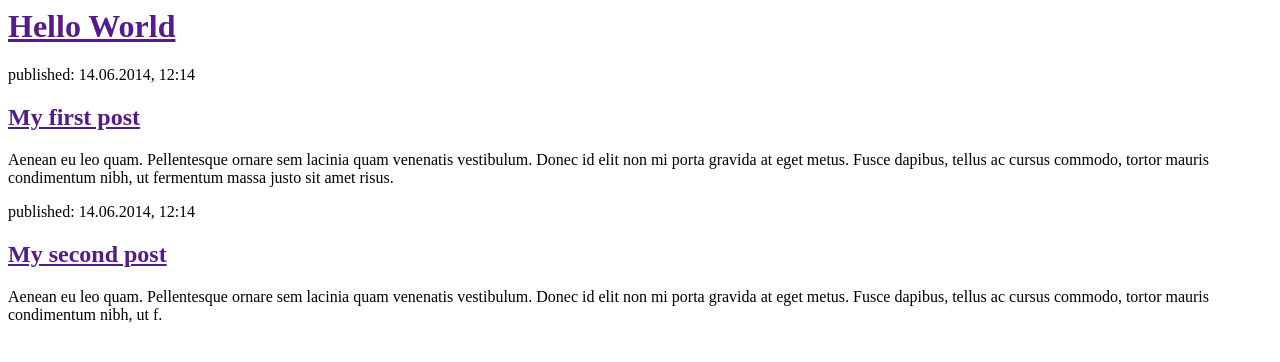
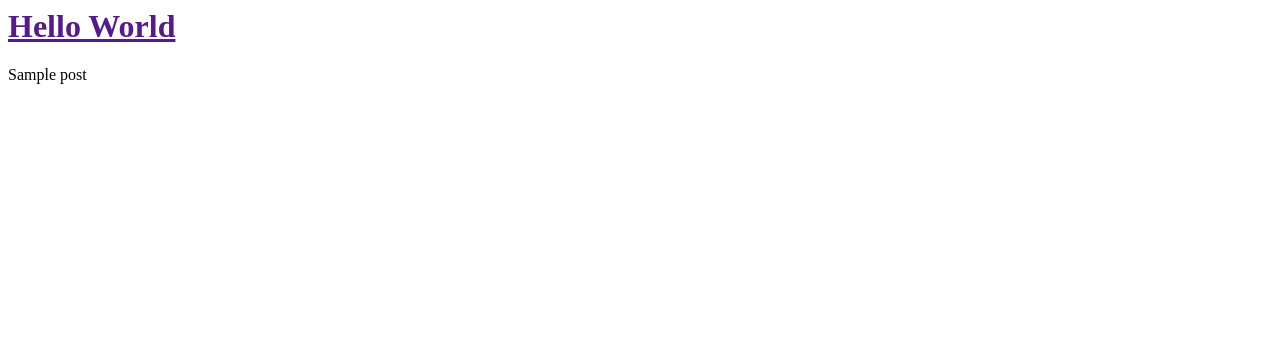
Before and after one commit to obeseturtle/my-first-blog, a Django app: template blog/templates/blog/post_list.html in a window 1280 px wide. Shown: the top 362 px of the page. Run offline with Django 3.2, Linux system fonts and the light colour scheme; the template is opened without the code that fills it: values that come from a table or form of the project are taken from there, others are empty; tables that the repository leaves empty hold one stand-in row (values such as "Sample post").

Commit message:
new html

```diff
--- a/blog/templates/blog/post_list.html
+++ b/blog/templates/blog/post_list.html
@@ -6,17 +6,11 @@
         <div>
             <h1><a href="">Hello World</a></h1>
         </div>
-
         <div>
-            <p>published: 14.06.2014, 12:14</p>
-            <h2><a href="">My first post</a></h2>
-            <p>Aenean eu leo quam. Pellentesque ornare sem lacinia quam venenatis vestibulum. Donec id elit non mi porta gravida at eget metus. Fusce dapibus, tellus ac cursus commodo, tortor mauris condimentum nibh, ut fermentum massa justo sit amet risus.</p>
+            {% for post in posts %}
+                {{ post }}
+            {% endfor %}
         </div>
 
-        <div>
-            <p>published: 14.06.2014, 12:14</p>
-            <h2><a href="">My second post</a></h2>
-            <p>Aenean eu leo quam. Pellentesque ornare sem lacinia quam venenatis vestibulum. Donec id elit non mi porta gravida at eget metus. Fusce dapibus, tellus ac cursus commodo, tortor mauris condimentum nibh, ut f.</p>
-        </div>
     </body>
 </html>
--- a/blog/views.py
+++ b/blog/views.py
@@ -1,5 +1,7 @@
 from django.shortcuts import render
+from django.utils import timezone
+from .models import Post
 
-# Create your views here.
 def post_list(request):
-    return render(request, 'blog/post_list.html', {})
+    posts = Post.objects.filter(published_date__lte=timezone.now()).order_by('published_date')
+    return render(request, 'blog/post_list.html', {'posts': posts})
```
